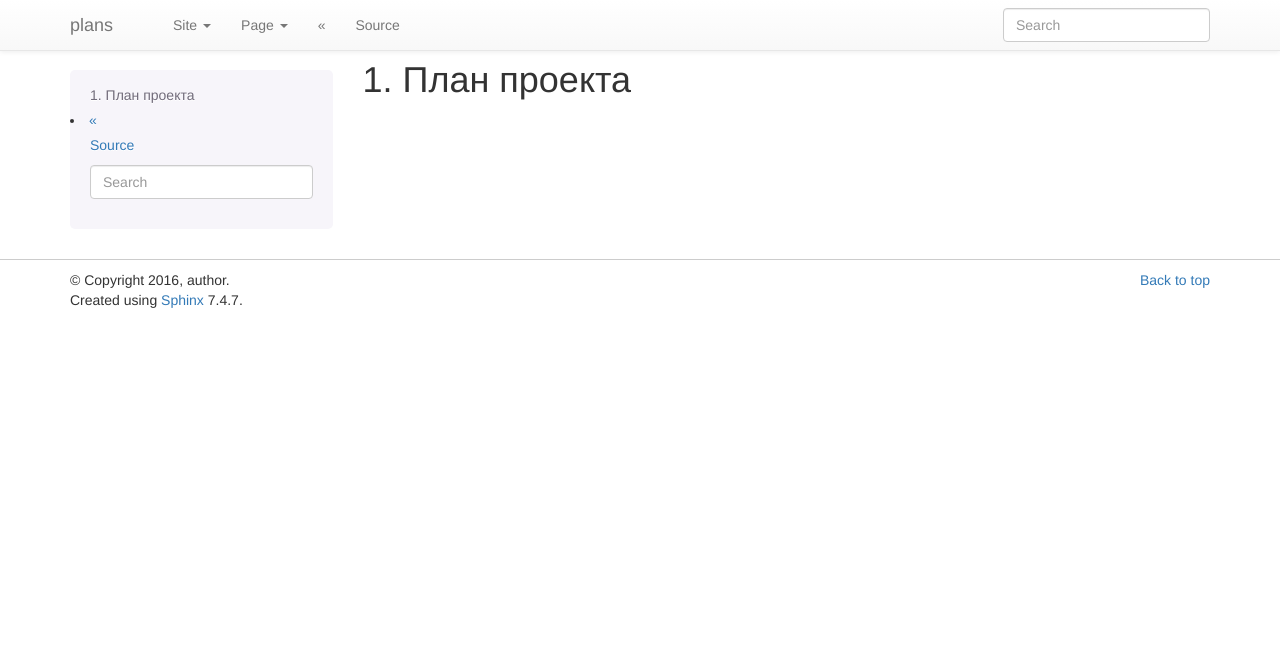
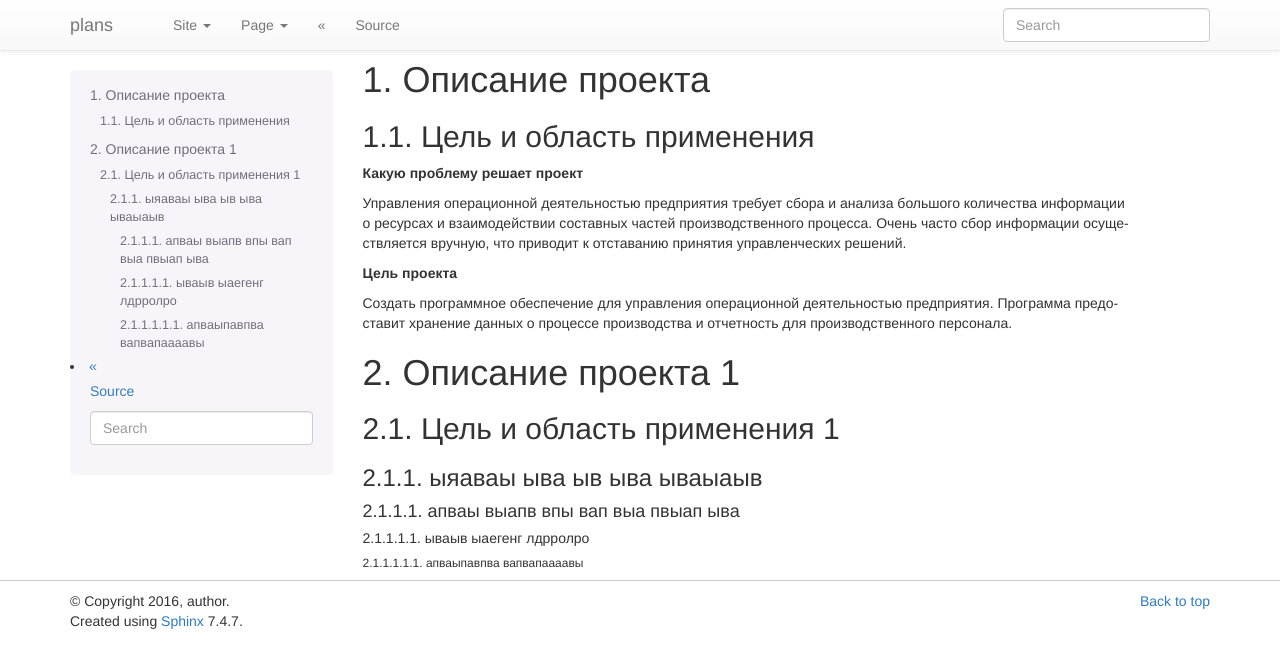
Before and after one commit to komara1964/planningandsheduling, a Sphinx documentation site: the page built from source/project_planning.rst, in a window 1280 px wide. Shown: the top 668 px of the page. Built offline with Sphinx 7.4.7, drawn with Linux system fonts in a browser that asks for light colours; pages that are not in the unit, such as notebooks, are missing from menus.

Commit message:
Commit on 19122016

```diff
--- a/source/index.rst
+++ b/source/index.rst
@@ -3,3 +3,4 @@
    :numbered:
 
    project_planning
+   glossary
--- a/source/project_planning.rst
+++ b/source/project_planning.rst
@@ -1,2 +1,31 @@
-План проекта
-============
+Описание проекта
+################
+
+Цель и область применения
+*************************
+
+**Какую проблему решает проект**
+
+Управления операционной деятельностью предприятия требует сбора и анализа большого количества информации о ресурсах и взаимодействии составных частей производственного процесса. Очень часто сбор информации осуществляется вручную, что приводит к отставанию принятия управленческих решений.
+
+**Цель проекта**
+
+Создать программное обеспечение для управления операционной деятельностью предприятия. Программа предоставит хранение данных о процессе производства и отчетность для производственного персонала.
+
+Описание проекта 1
+##################
+
+Цель и область применения 1
+***************************
+
+ыяаваы  ыва ыв ыва ываыаыв
+==========================
+
+апваы выапв впы вап выа пвыап ыва
+---------------------------------
+
+ываыв ыаегенг лдрролро
+^^^^^^^^^^^^^^^^^^^^^^
+
+апваыпавпва вапвапаааавы
+""""""""""""""""""""""""
```
